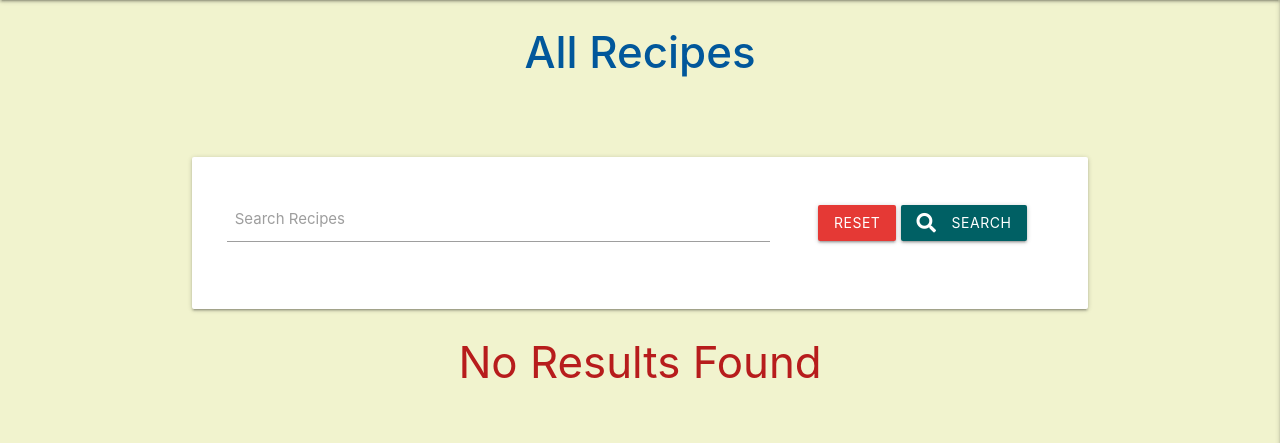
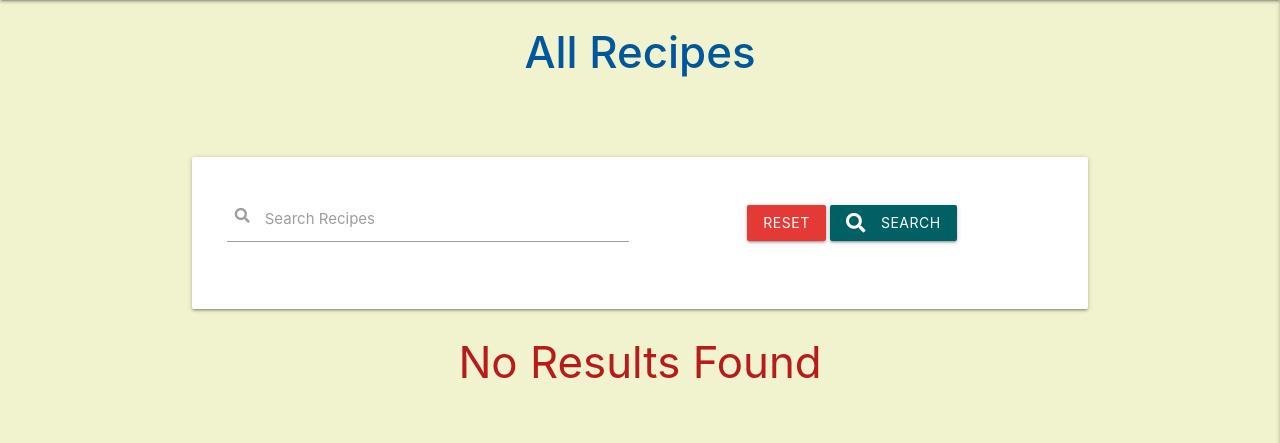
Before and after one commit to Bhargavi84/The-Cook-Book, a Flask app: page / in a window 1280 px wide. Shown: the part 64-507 px from the top of the page. Run offline with Flask 2, Linux system fonts and the light colour scheme; data that the repository does not hold is empty; some libraries are stand-ins or nearby versions.

```diff
--- a/static/css/style.css
+++ b/static/css/style.css
@@ -282,4 +282,10 @@ ul.social li a i {
 
 	}
 
+	.nav-wrapper .brand-logo {
+
+		font-size: 1rem;
+		margin-left: 0rem;
+	}
+
 }
--- a/templates/add_recipe.html
+++ b/templates/add_recipe.html
@@ -63,15 +63,15 @@
         <div class="row">
             <div class="input-field col s4">
                 <input id="prep_time" name="prep_time" type="number" min="0" max="120" class="validate" required>
-                <label for="prep_time"><i class="fas fa-hourglass light-blue-text text-darken-4 hide-on-small-only"></i> Preperation Time</label>
+                <label for="prep_time"><i class="fas fa-hourglass light-blue-text text-darken-4 hide-on-small-only"></i>Prep Time</label>
             </div>
             <div class="input-field col s4">
                 <input id="cook_time" name="cook_time" type="number" min="0" max="120" class="validate" required>
-                <label for="cook_time"><i class="fab fa-gripfire light-blue-text text-darken-4 hide-on-small-only"></i> Cook Time</label>
+                <label for="cook_time"><i class="fab fa-gripfire light-blue-text text-darken-4 hide-on-small-only"></i>Cook Time</label>
             </div>
             <div class="input-field col s4">
                 <input id="serves" name="serves" type="number" min="1" max="100" class="validate" required>
-                <label for="serves"><i class="fas fa-user-friends light-blue-text text-darken-4 hide-on-small-only"></i> Serves</label>
+                <label for="serves"><i class="fas fa-user-friends light-blue-text text-darken-4 hide-on-small-only"></i>Serves</label>
             </div>
         </div>
 
--- a/templates/edit_category.html
+++ b/templates/edit_category.html
@@ -20,11 +20,11 @@
 
         <div class="row">
             <div class="col s12 center-align">
-                <a href="{{ url_for('get_categories')}}" class="btn-large red text-shadow">
+                <a href="{{ url_for('get_categories')}}" class="btn-small red text-shadow">
                     Cancel <i class="fas fa-times-circle right"></i>
                 </a>
-                <button type="submit" class="btn-large text-shadow">
-                    Edit Category <i class="fas fa-edit right"></i>
+                <button type="submit" class="btn-small text-shadow">
+                    Edit Category<i class="fas fa-edit right"></i>
                 </button>
             </div>
         </div>
--- a/templates/recipes.html
+++ b/templates/recipes.html
@@ -10,14 +10,16 @@
         <div class="row valign-wrapper center-align">
             <div class="input-field col s12 m8">
                 <input type="text" name="query" id="query" minlength="3" class="validate" required>
-                <label for="query">Search Recipes</label>
+                <label for="query"><i class="fas fa-search left hide-on-small-only"></i>Search Recipes</label>
             </div>
 
-            <div class="col s12 m4">
+            <div class="col s12 m8">
+                <div>
                 <a href="{{ url_for('get_recipes') }}" class="btn red darken-1">Reset</a>
                 <button type="submit" class="btn cyan darken-4 text-shadow">
-                    <i class="fas fa-search left hide-on-small-only"></i> Search
+                    <i class="fas fa-search left hide-on-small-only"></i>Search
                 </button>
+            </div>
             </div>
 
         </div>
```
Also changed, not shown: templates/edit_recipe.html (+5 -5 lines).
